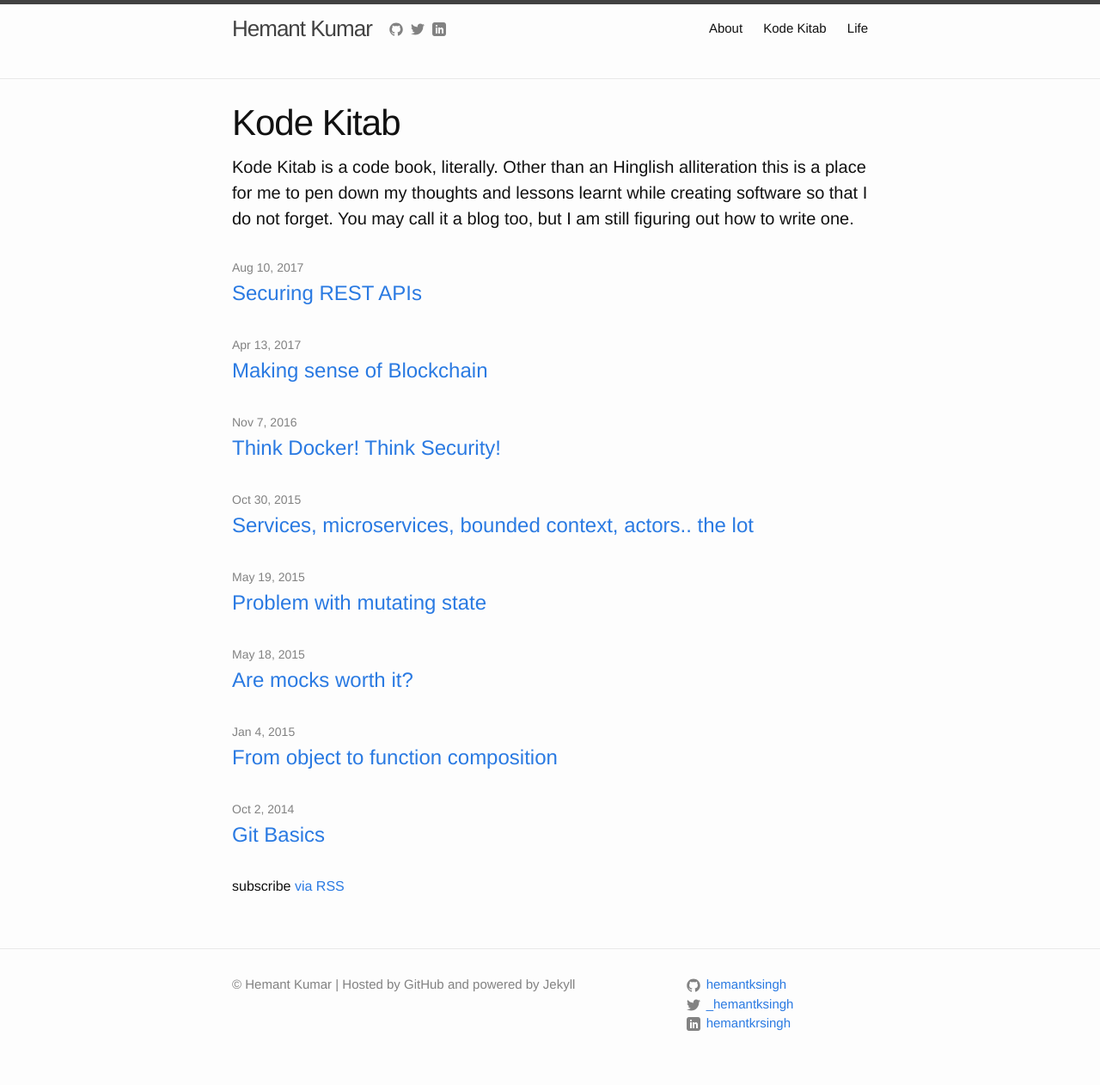
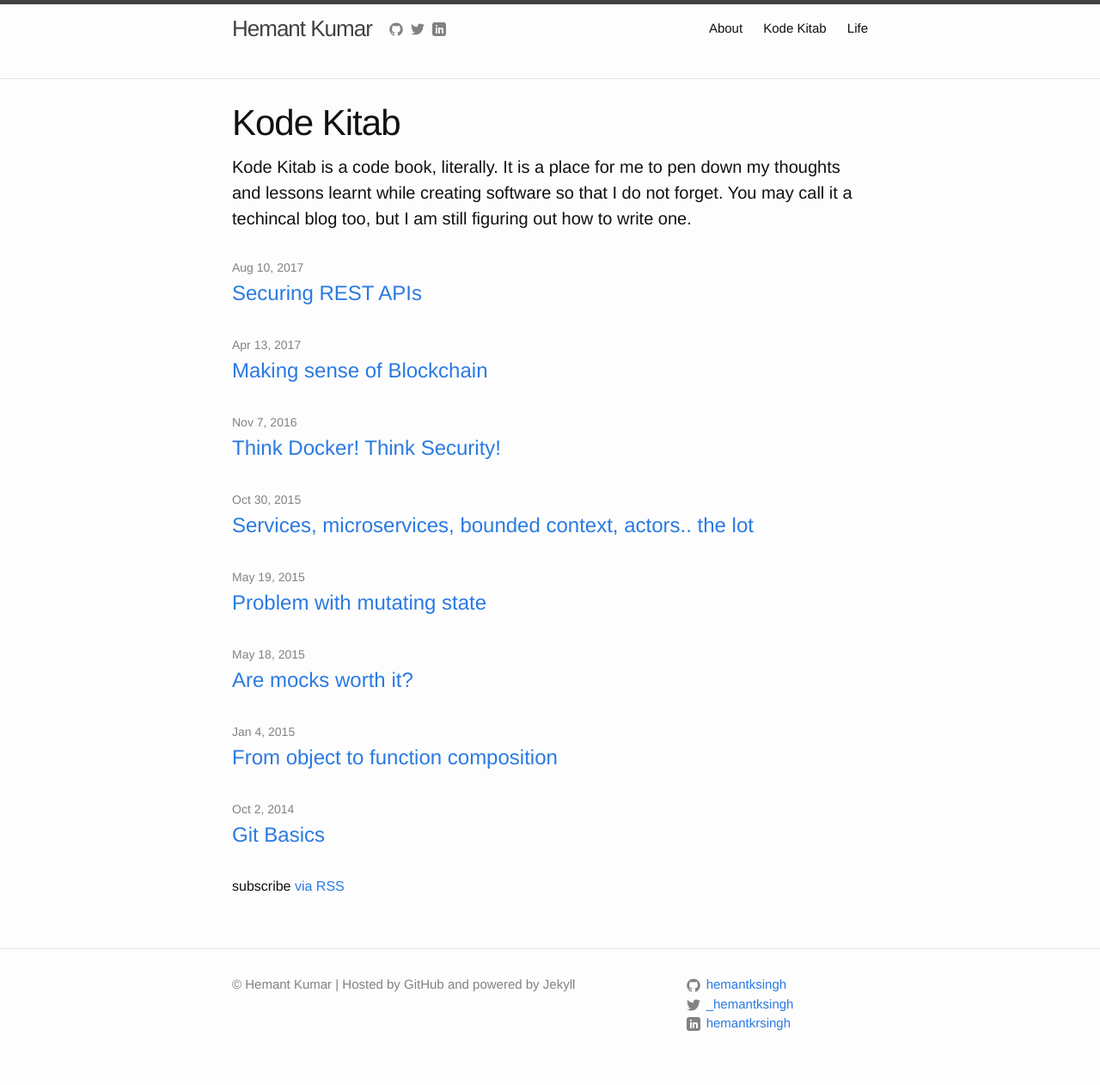
Before and after one commit to hemantksingh/hemantksingh.github.io, a Jekyll site: the page built from kodekitab.html, in a window 1280 px wide. Shown: the whole page at 86% size. Built offline with Jekyll 4.4.1, drawn with Linux system fonts in a browser that asks for light colours.

Commit message:
Update kodekitab.html

```diff
--- a/kodekitab.html
+++ b/kodekitab.html
@@ -2,10 +2,8 @@
 layout: page
 title: Kode Kitab
 permalink: /kodekitab/
-description: Kode Kitab is a code book, literally. Other than an Hinglish alliteration
-  this is a place for me to pen down my thoughts and lessons learnt while
-  creating software so that I do not forget. You may call it a blog too, but I am
-  still figuring out how to write one.
+description: Kode Kitab is a code book, literally. It is a place for me to pen down my thoughts and lessons learnt while
+  creating software so that I do not forget. You may call it a techincal blog too, but I am still figuring out how to write one.
 ---
 
 <div class="home">
```
